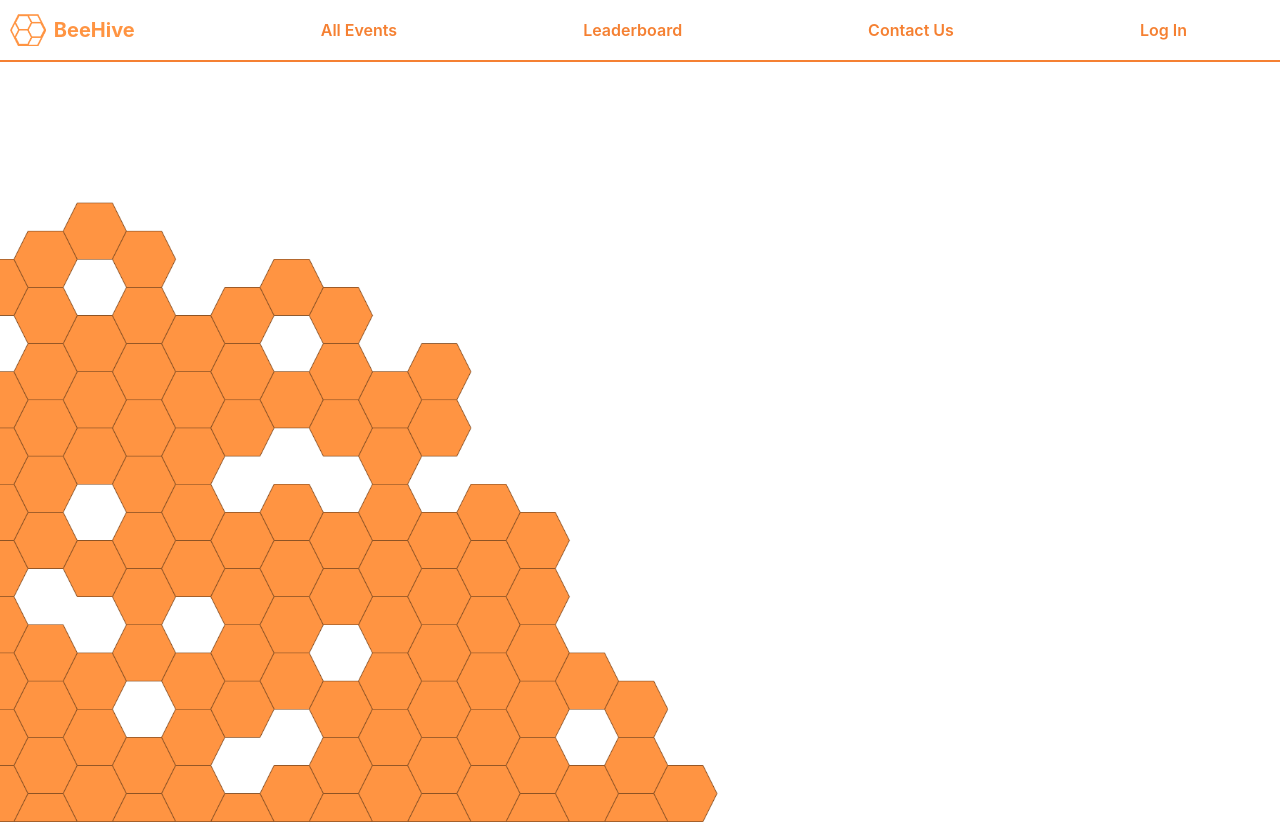
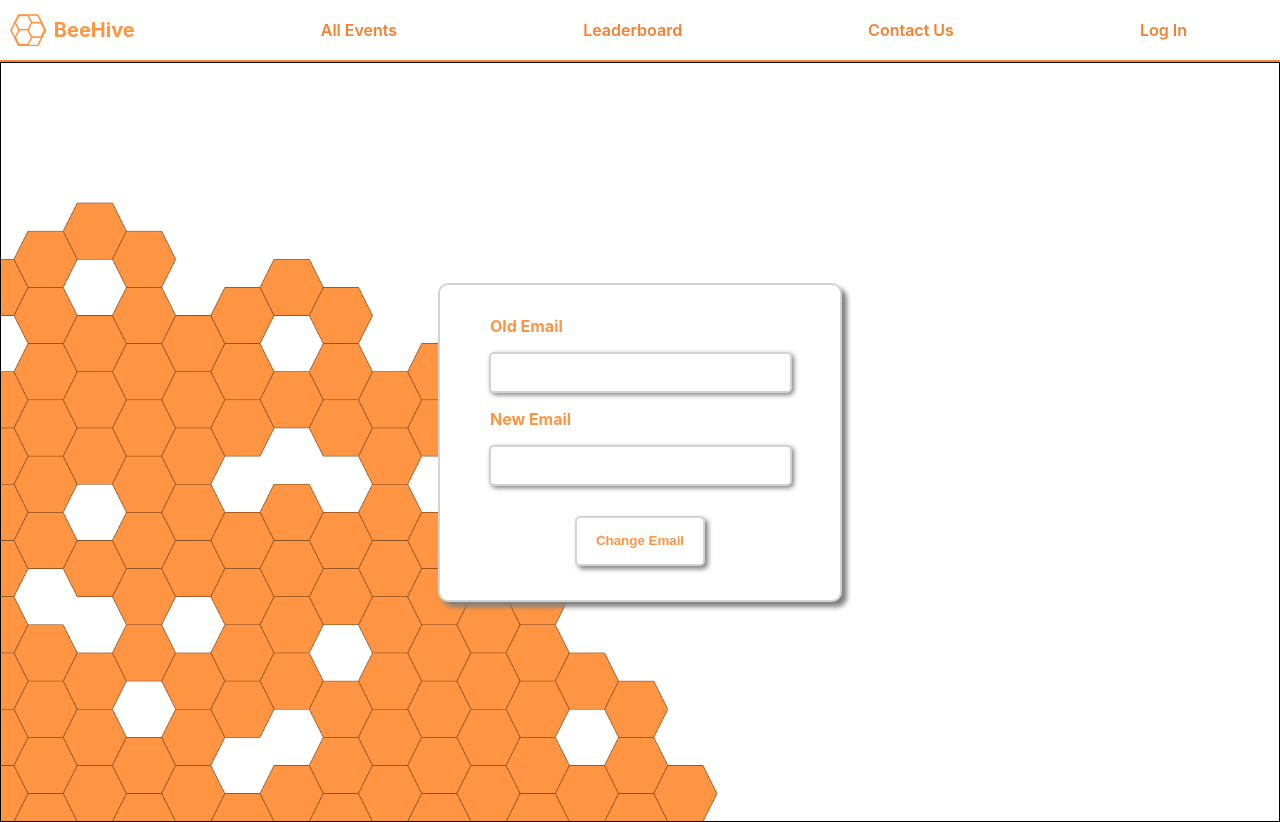
Before and after one commit to MuazAlhaidar/BeeHive, a React (Create React App) app in the folder client/: page /Settings in a window 1280 px wide. Built offline with nearby package versions, Linux system fonts and the light colour scheme.

Commit message:
Added chang email page

```diff
--- a/client/src/App.tsx
+++ b/client/src/App.tsx
@@ -8,6 +8,7 @@ import SignUp from "./Pages/SignUp";
 import ContactUs from "./Pages/ContactUs";
 import AllEvents from "./Pages/AllEvents";
 import Leaderboard from "./Pages/LeaderboardPage";
+import Settings from "./Pages/SettingsPage";
 import LogoAndTitle from "./Components/LogoAndTitle";
 import ResetPass from "./Pages/ResetPass";
 import ResetReq from "./Pages/ResetReq";
@@ -97,6 +98,9 @@ function App() {
             <Route path="/Leaderboard">
               <Leaderboard isOwner={owner} />
             </Route>
+            <Route path="/Settings">
+              <Settings />
+            </Route>
             <Route path="/resetPassword">
               <ResetPass />
             </Route>
--- /dev/null
+++ b/client/src/CSS/SettingsPage.css
@@ -0,0 +1,61 @@
+.SettingsPage,
+.SettingsPage-Form,
+.SettingsPage-FormDiv,
+.SettingsPage-InputTitle,
+.SettingsPage-Input,
+.SettingsPage-Buttons,
+.SettingsPage-LigtButton {
+}
+
+.SettingsPage {
+  display: flex;
+  border: 1px solid black;
+  flex-grow: 1;
+  align-items: center;
+  justify-content: center;
+}
+
+.SettingsPage-FormDiv {
+  border: solid 2px lightgray;
+  border-radius: 10px;
+  background-color: white;
+  box-shadow: 5px 5px 5px gray;
+  height: 300px;
+  width: 400px;
+  color: #ff9442;
+  flex-direction: column;
+  padding-top: 15px;
+}
+
+.SettingsPage-Input {
+  border: solid 2px lightgray;
+  box-shadow: 2px 2px 5px gray;
+  border-radius: 5px;
+  height: 35px;
+  width: 295px;
+}
+
+.SettingsPage-Buttons {
+  display: flex;
+  justify-content: space-around;
+  font-size: 20px;
+  font-weight: bold;
+  height: 50px;
+  padding: 30px 15px 10px 15px;
+}
+
+.SettingsPage-LigtButton {
+  background-color: #ffffff;
+  border: 2px solid lightgray;
+  color: #ff9442;
+  box-shadow: 3px 3px 5px gray;
+  width: 130px;
+  border-radius: 5px;
+  font-weight: bold;
+}
+
+.SettingsPage-InputTitle {
+  text-align: left;
+  padding-left: 50px;
+  font-weight: bold;
+}
--- /dev/null
+++ b/client/src/Pages/SettingsPage.tsx
@@ -0,0 +1,37 @@
+import React from "react";
+import "../CSS/SettingsPage.css";
+
+function SettingsPage() {
+  const [oldEmail, setOldEmail] = React.useState("");
+  const [newEmail, setNewEmail] = React.useState("");
+
+  return (
+    <div className="SettingsPage">
+      <div className="SettingsPage-FormDiv">
+        <form className="SettingsPage-Form">
+          <p className="SettingsPage-InputTitle">Old Email</p>
+          <input
+            className="SettingsPage-Input"
+            type="text"
+            onChange={(e) => setOldEmail(e.target.value)}
+            id="OldEmail"
+            value={oldEmail}
+          />
+          <p className="SettingsPage-InputTitle">New Email</p>
+          <input
+            className="SettingsPage-Input"
+            type="text"
+            onChange={(e) => setNewEmail(e.target.value)}
+            id="newEmail"
+            value={newEmail}
+          />
+        </form>
+        <div className="SettingsPage-Buttons">
+          <button className="SettingsPage-LigtButton">Change Email</button>
+        </div>
+      </div>
+    </div>
+  );
+}
+
+export default SettingsPage;
```
Also changed, not shown: client/src/Components/LogInPanel.tsx (+7 -2 lines).
